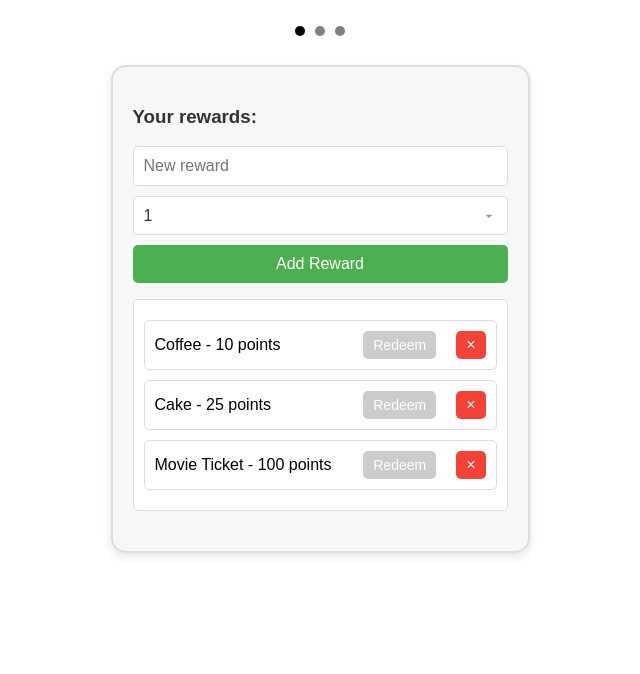
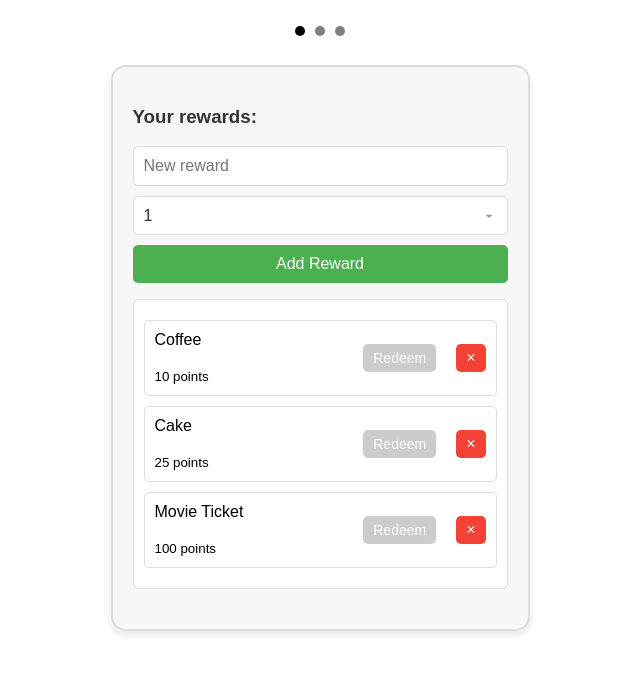
Before and after one commit to IevgenKulykov/daily-plan, a React (Create React App) app: page / in a window 1280 px wide. Shown: the top 674 px of the page, without its empty margins (320-960 px from the left). Built offline with nearby package versions, Linux system fonts and the light colour scheme.

Commit message:
added swipe for navigation between sections

```diff
--- a/package.json
+++ b/package.json
@@ -15,6 +15,7 @@
     "react-dom": "^18.3.1",
     "react-responsive-carousel": "^3.2.23",
     "react-scripts": "5.0.1",
+    "react-swipeable": "^7.0.2",
     "typescript": "^4.9.5",
     "web-vitals": "^2.1.4"
   },
--- a/src/App.css
+++ b/src/App.css
@@ -3,7 +3,7 @@
 }
 
 .section {
-  max-width: 375px;
+  width: 375px;
   margin: 50px auto;
   border: 2px solid #ddd;
   border-radius: 15px;
--- a/src/App.tsx
+++ b/src/App.tsx
@@ -152,7 +152,11 @@ const App: React.FC = () => {
             <ul className="rewards">
               {rewards.map((reward) => (
                 <li key={reward.name}>
-                  {reward.name} - {reward.pointsRequired} points
+                  <span>
+                  <div>{reward.name}</div>
+                  <br />
+                  <small>{reward.pointsRequired} points</small>
+                  </span>
                   <div className="button-container">
                     <button
                       className="reward-btn"
@@ -202,7 +206,9 @@ const App: React.FC = () => {
                   }}
                 >
                   <span>
-                    {task.title} - {task.points} points
+                    {task.title}
+                    <br />
+                    <small>{task.points} points</small>
                   </span>
                   {!task.completed && (
                     <div className="button-container">
@@ -210,7 +216,7 @@ const App: React.FC = () => {
                         className="task-btn remove-btn"
                         onClick={() => completeTask(task.id)}
                       >
-                        ✓ {/* Unicode checkmark */}
+                        ✓
                       </button>
                       <button
                         className="complete-btn remove-btn"
--- a/src/components/DotNavigation.tsx
+++ b/src/components/DotNavigation.tsx
@@ -1,4 +1,5 @@
 import React, { useState, ReactNode } from "react";
+import { useSwipeable } from "react-swipeable"; // import from react-swipeable
 
 interface DotNavigationProps {
   children: ReactNode;
@@ -6,16 +7,39 @@ interface DotNavigationProps {
 
 const DotNavigation: React.FC<DotNavigationProps> = ({ children }) => {
   const contentArray = React.Children.toArray(children);
-
   const [activeIndex, setActiveIndex] = useState(0);
 
   const handleDotClick = (index: number) => {
     setActiveIndex(index);
   };
 
+  const handleSwipe = (direction: string) => {
+    if (direction === "Left" && activeIndex < contentArray.length - 1) {
+      setActiveIndex(activeIndex + 1);
+    } else if (direction === "Right" && activeIndex > 0) {
+      setActiveIndex(activeIndex - 1);
+    }
+  };
+
+  const swipeHandlers = useSwipeable({
+    onSwipedLeft: () => handleSwipe("Left"),
+    onSwipedRight: () => handleSwipe("Right"),
+  });
+
   return (
-    <div style={{ position: "relative", paddingTop: "5px" }}>
-      <div style={{ textAlign: "center", position: "absolute", top: "10px", left: "0", right: "0" }}>
+    <div
+      {...swipeHandlers}
+      style={{ position: "relative", paddingTop: "5px" }}
+    >
+      <div
+        style={{
+          textAlign: "center",
+          position: "absolute",
+          top: "10px",
+          left: "0",
+          right: "0",
+        }}
+      >
         {contentArray.map((_, index) => (
           <span
             key={index}
```
Also changed, not shown: 1 other file (tests, documents, lock files or other folders).
